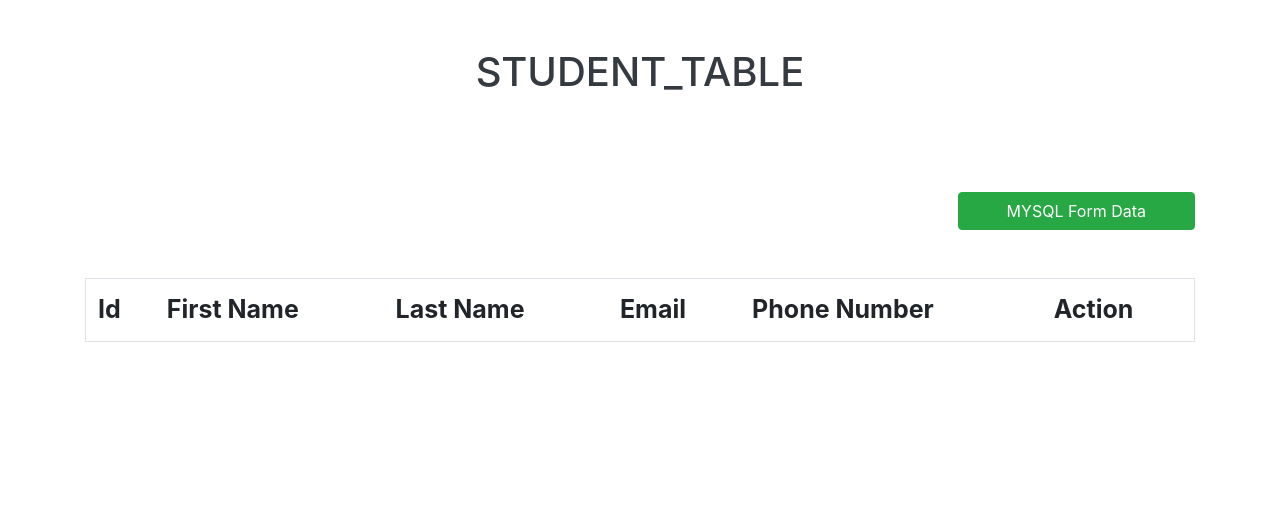
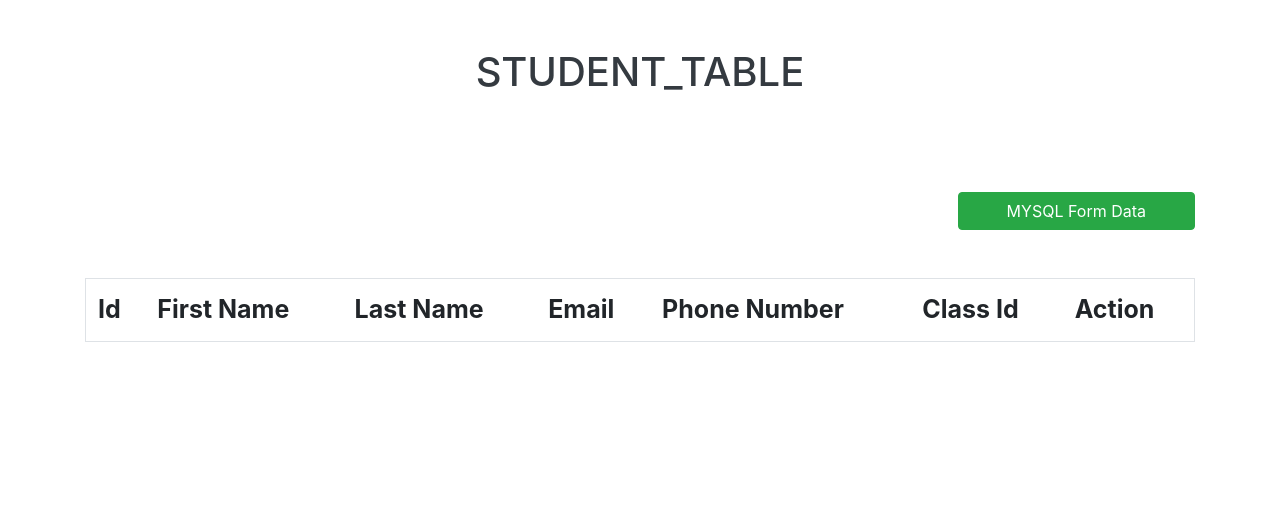
Before and after one commit to abdulwahabkhalid29/MYSQL, a PHP site: page /student.php in a window 1280 px wide. Shown: the part 550-1067 px from the top of the page. Run offline with PHP 8.4, Linux system fonts and the light colour scheme; data that the repository does not hold is empty.

Commit message:
CRUD Opreation

```diff
--- a/Template/table/student.php
+++ b/Template/table/student.php
@@ -120,6 +120,7 @@
               <th>Last Name</th>
               <th>Email</th>
               <th>Phone Number</th>
+              <th>Class Id</th>
               <th>Action</th>
 
           </tr>
@@ -130,11 +131,12 @@
           <tr>
               <td class="text-danger"><?php echo $row['id']?></td>
               <td class="text-primary"><?php echo $row['firstname']?></td>
-              <td class="text-primary"><?php echo $row['lastname']?></td>
-              <td class="text-danger"><?php echo $row['email']?></td>
-              <td class="text-primary"><?php echo $row['phonenumber']?></td>
-              <td class="text-primary"><a href="student_edit.php?id=<?php echo $row['id']?>" class="text-primary">Edit</a>&nbsp;
-              <a href="student_delete.php?id=<?php echo $row['id']?>" class="text-danger">Delete</a>&nbsp;</td>
+              <td class="text-danger"><?php echo $row['lastname']?></td>
+              <td class="text-primary"><?php echo $row['email']?></td>
+              <td class="text-danger"><?php echo $row['phonenumber']?></td>
+              <td class="text-primary"><?php echo $row['classid']?></td>
+              <td class="text-danger"><a href="student_edit.php?id=<?php echo $row['id']?>" class="text-primary">Edit</a>&nbsp;
+              <a href="student_delete.php?id=<?php echo $row['id']?>" class="text-primary">Delete</a>&nbsp;</td>
           </tr>
 
     <?php
--- a/Template/table/student_create.php
+++ b/Template/table/student_create.php
@@ -31,9 +31,13 @@
                         <label for="email">Email</label>
                         <input name="email" type="text" class="w-100 form-control">
                     </div>
-                    <div class="mt-3 col-md-12">
+                    <div class="mt-5 col-md-6">
                         <label for="phonenumber">Phone Number</label>
                         <input type="text" class="form-control" name="phonenumber">
+                    </div>
+                    <div class="mt-3 col-md-12">
+                        <label for="classid">Class id</label>
+                        <input type="text" class="form-control" name="classid">
                     </div>
                 </div>
                 <div class="row">
--- a/Template/table/student_edit.php
+++ b/Template/table/student_edit.php
@@ -48,6 +48,10 @@
             <label for="phonenumber">Phone Number</label>
             <input type="text" class="w-100 form-control" name="phonenumber" value="<?php echo $row['phonenumber']; ?>">
         </div>
+        <div class="col-md-6 mt-5">
+            <label for="classid">Class id</label>
+            <input type="text" class="w-100 form-control" name="classid" value="<?php echo $row['classid']; ?>">
+        </div>
     </div>
     <div class="row">
         <div class="mt-4 col-md-12">
--- a/Template/table/student_store.php
+++ b/Template/table/student_store.php
@@ -4,7 +4,8 @@
     $lastname  = $_POST['lastname'];
     $email  = $_POST['email'];
     $phonenumber = $_POST['phonenumber'];
-    $sql = "INSERT into student_table (firstname,lastname,email,phonenumber) VALUE ('$firstname','$lastname','$email','$phonenumber')";
+    $classid = $_POST['classid'];
+    $sql = "INSERT into student_table (firstname,lastname,email,phonenumber,classid) VALUE ('$firstname','$lastname','$email','$phonenumber','$classid')";
     $result = mysqli_query($conn,$sql);
     if ($result) {
         header("location: student.php");
--- a/Template/table/student_update.php
+++ b/Template/table/student_update.php
@@ -5,7 +5,8 @@
     $lastname  = $_POST['lastname'];
     $email  = $_POST['email'];
     $phonenumber = $_POST['phonenumber'];
-    $sql = "UPDATE student_table SET firstname='$firstname', lastname='$lastname', email='$email', phonenumber='$phonenumber' WHERE id=$id";
+    $classid = $_POST['classid'];
+    $sql = "UPDATE student_table SET firstname='$firstname', lastname='$lastname', email='$email', phonenumber='$phonenumber', classid='$classid' WHERE id=$id";
     $result = mysqli_query($conn,$sql);
     if ($result) {
         header("location: student.php");
--- a/Template/table/teacher.php
+++ b/Template/table/teacher.php
@@ -119,6 +119,7 @@
               <th>first Name</th>
               <th>Email</th>
               <th>Phone Number</th>
+              <th>Class Id</th>
               <th>Action</th>
 
           </tr>
@@ -131,6 +132,7 @@
               <td class="text-primary"><?php echo $row['firstname']?></td>
               <td class="text-danger"><?php echo $row['email']?></td>
               <td class="text-primary"><?php echo $row['phoneNumber']?></td>
+              <td class="text-danger"><?php echo $row['classid']?></td>
               <td class="text-primary"><a href="teacher_edit.php?id=<?php echo $row['id']?>" class="text-primary">Edit</a>&nbsp;
               <a href="teacher_delete.php?id=<?php echo $row['id']?>" class="text-danger">Delete</a>&nbsp;</td>
           </tr>
--- a/Template/table/teacher_store.php
+++ b/Template/table/teacher_store.php
@@ -3,7 +3,8 @@
     $firstname  = $_POST['firstname'];
     $email  = $_POST['email'];
     $phoneNumber = $_POST['phoneNumber'];
-    $sql = "INSERT into teacher_table (firstname,email,phoneNumber) VALUE ('$firstname','$email','$phoneNumber')";
+    $classid = $_POST['classid'];
+    $sql = "INSERT into teacher_table (firstname,email,phoneNumber,classid) VALUE ('$firstname','$email','$phoneNumber','$classid')";
     $result = mysqli_query($conn,$sql);
     if ($result) {
         header("location: teacher.php");
--- a/Template/table/teacher_update.php
+++ b/Template/table/teacher_update.php
@@ -4,7 +4,8 @@
     $firstname  = $_POST['firstname'];
     $email  = $_POST['email'];
     $phoneNumber = $_POST['phoneNumber'];
-    $sql = "UPDATE teacher_table SET firstname='$firstname', email='$email', phoneNumber='$phoneNumber' WHERE id=$id";
+    $classid = $_POST['classid'];
+    $sql = "UPDATE teacher_table SET firstname='$firstname', email='$email', phoneNumber='$phoneNumber', classid='$classid' WHERE id=$id";
     $result = mysqli_query($conn,$sql);
     if ($result) {
         header("location: teacher.php");
```
Also changed, not shown: Template/table/teacher_create.php (+7 -3 lines), Template/table/teacher_edit.php (+6 -2 lines).
